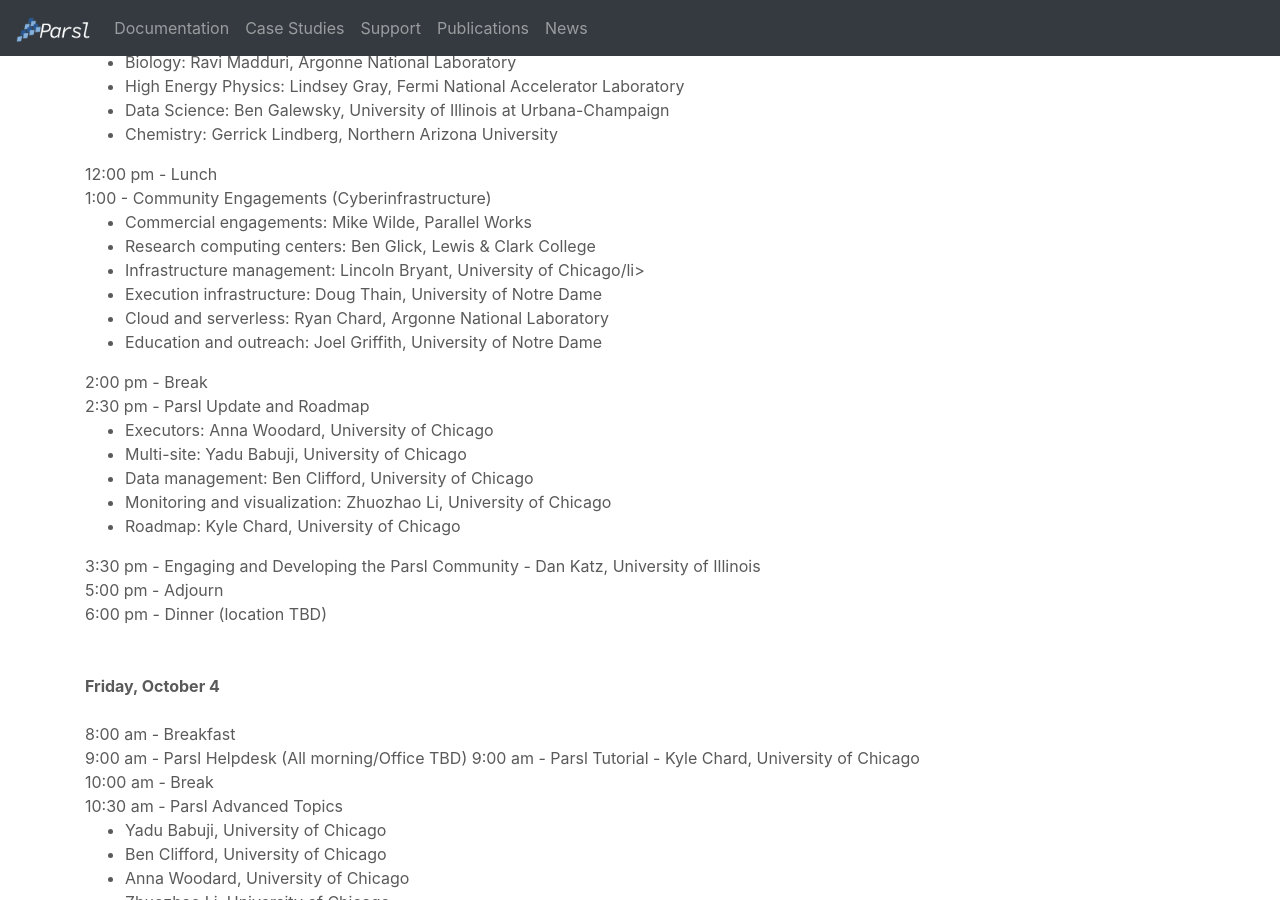
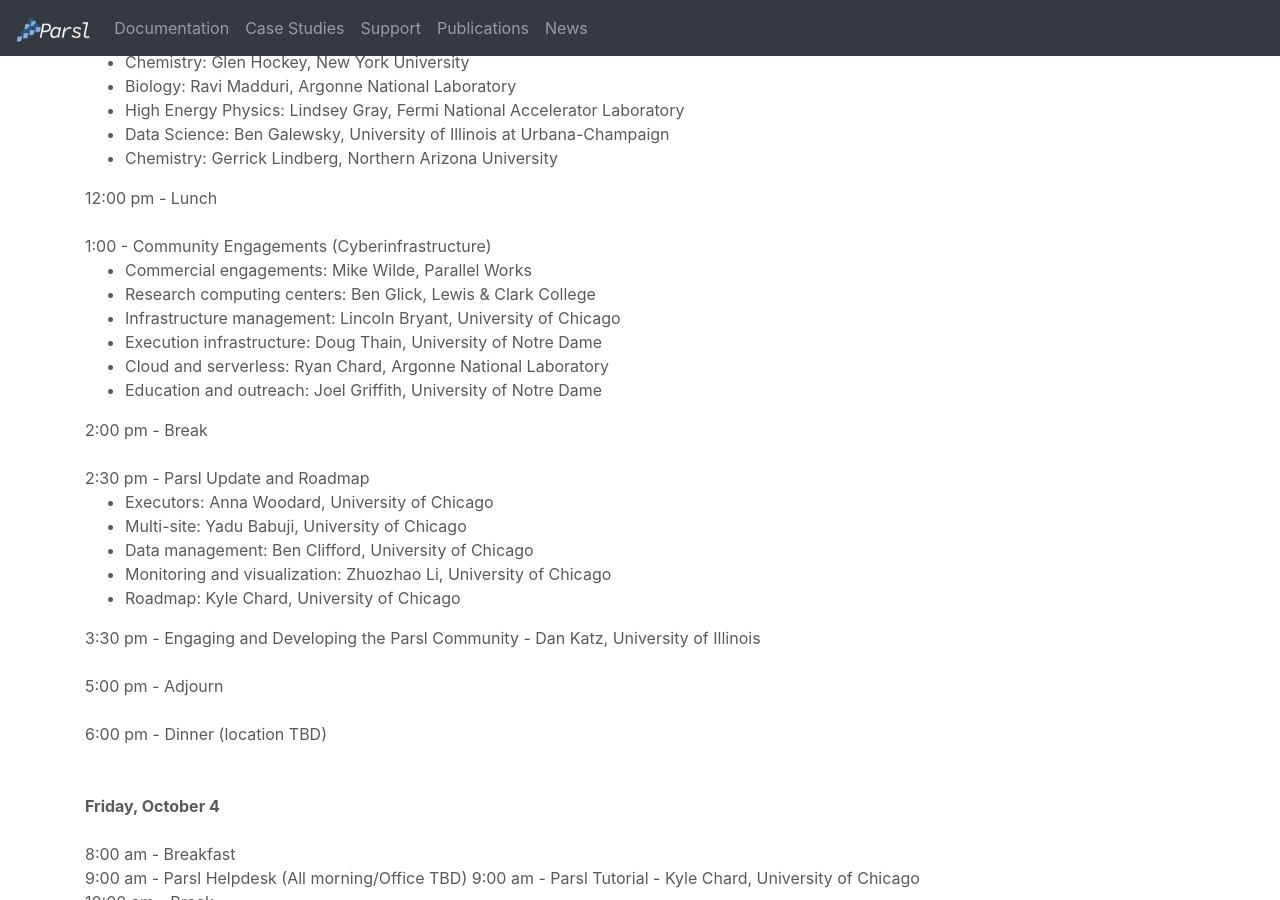
Before and after one commit to Parsl/parsl.github.io, a Jekyll site: the page built from parsl_meeting.html, in a window 1280 px wide and 900 px high, scrolled down 721 px. Built offline with Jekyll 4.4.1, drawn with Linux system fonts in a browser that asks for light colours.

Commit message:
Fixing typo

```diff
--- a/parsl_meeting.html
+++ b/parsl_meeting.html
@@ -47,7 +47,7 @@
           <li>Biology: Tonya Brunetti, </li>
       </ul>
 
-      10:30 am - Break <br />
+      10:30 am - Break <br /><br />
 
       11:00 am - Community Engagements (Science II)
       <ul>
@@ -57,20 +57,21 @@
           <li>Data Science: Ben Galewsky, University of Illinois at Urbana-Champaign</li>
           <li>Chemistry: Gerrick Lindberg, Northern Arizona University</li>
       </ul>
-      12:00 pm - Lunch <br />
+
+      12:00 pm - Lunch <br /><br />
 
       1:00 - Community Engagements (Cyberinfrastructure)
       <ul>
         <li>Commercial engagements: Mike Wilde, Parallel Works</li>
           <li>Research computing centers: Ben Glick, Lewis &amp; Clark College</li>
           <!--<li>Leadership computing</li>-->
-          <li>Infrastructure management: Lincoln Bryant, University of Chicago/li>
+          <li>Infrastructure management: Lincoln Bryant, University of Chicago</li>
           <li>Execution infrastructure: Doug Thain, University of Notre Dame</li>
           <li>Cloud and serverless: Ryan Chard, Argonne National Laboratory</li>
           <li>Education and outreach: Joel Griffith, University of Notre Dame</li>
       </ul>
 
-      2:00 pm - Break <br />
+      2:00 pm - Break <br /><br />
 
       2:30 pm - Parsl Update and Roadmap
       <ul>
@@ -81,9 +82,9 @@
         <li>Roadmap: Kyle Chard, University of Chicago</li>
       </ul>
 
-      3:30 pm - Engaging and Developing the Parsl Community - Dan Katz, University of Illinois  <br />
+      3:30 pm - Engaging and Developing the Parsl Community - Dan Katz, University of Illinois  <br /><br />
 
-      5:00 pm - Adjourn <br />
+      5:00 pm - Adjourn <br /><br />
 
       6:00 pm - Dinner (location TBD)
 
```
